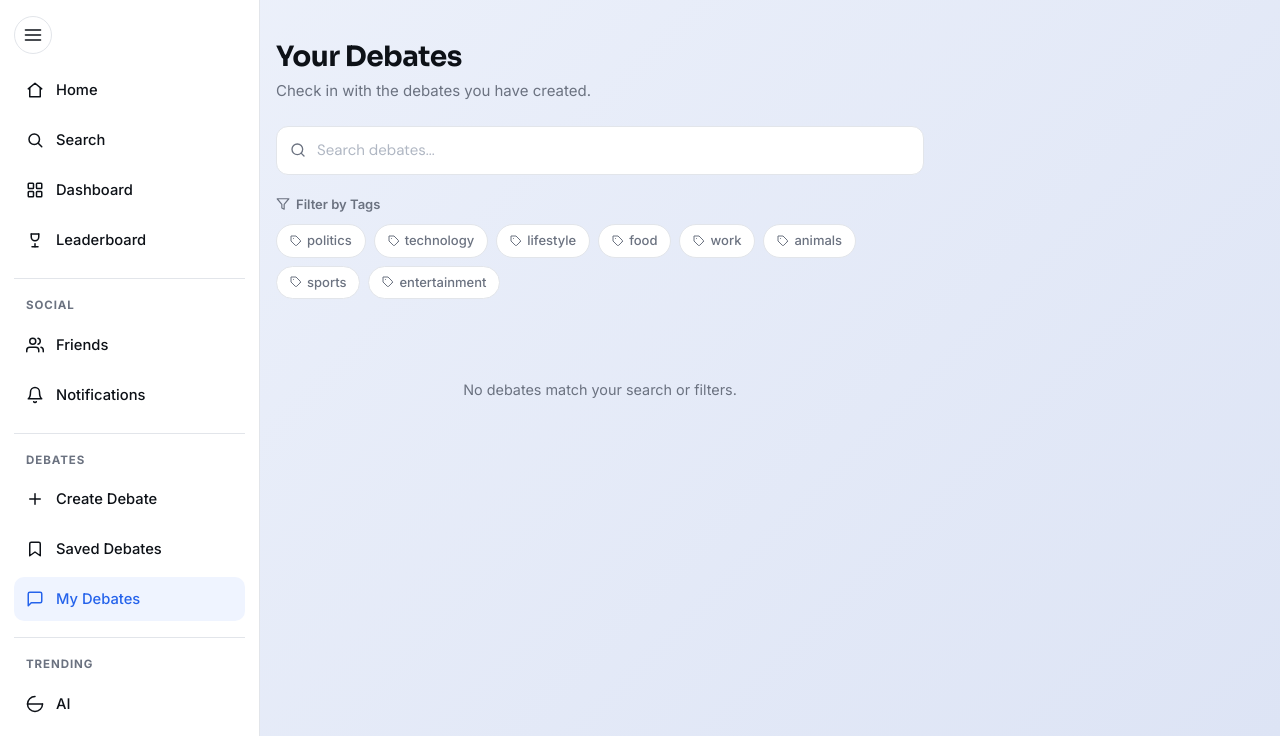
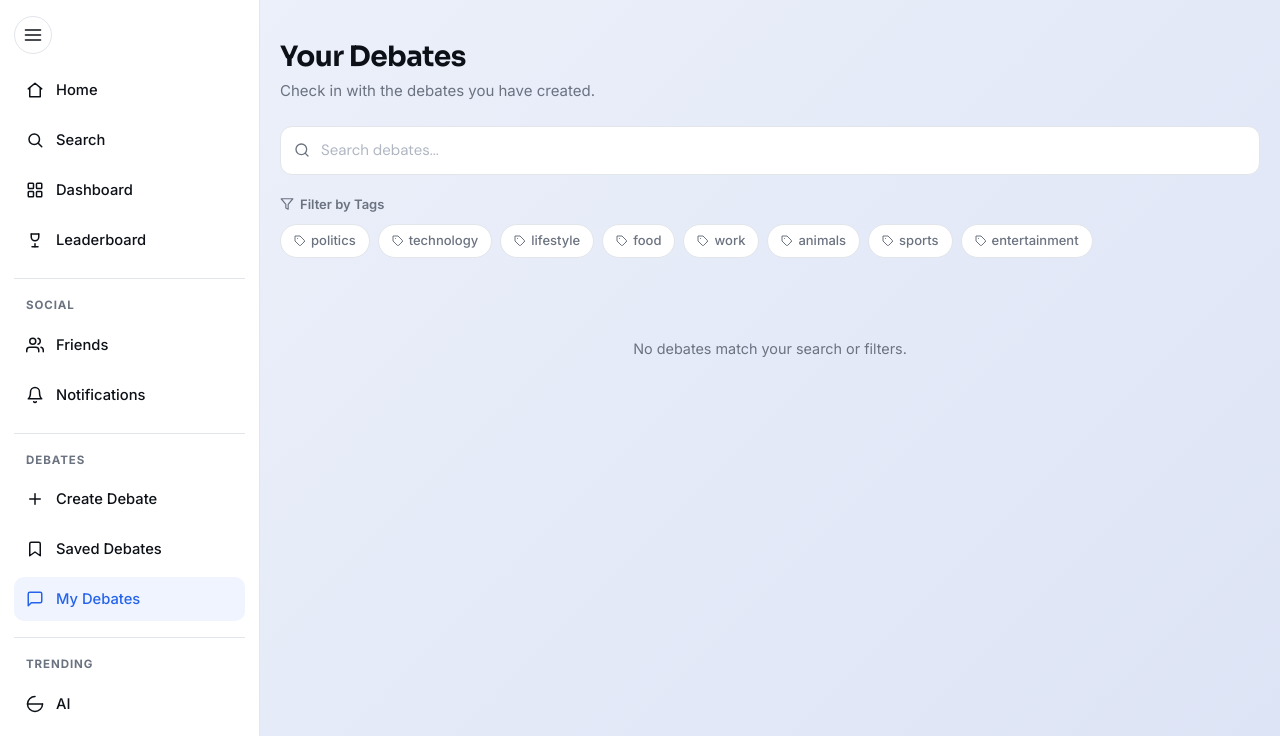
Before and after one commit to top-zizu/CITS-3403-Project, a Flask app: page /my-debates in a window 1280 px wide. Shown: the part 64-800 px from the top of the page. Run offline with Flask 3, Linux system fonts and the light colour scheme; the visitor is signed in with stand-in values (Sample User, id 1); data that the repository does not hold is empty; some libraries are stand-ins or nearby versions.

Commit message:
Fixed width of my debates page and debate_detail page.

```diff
--- a/static/style_my_debate.css
+++ b/static/style_my_debate.css
@@ -2,6 +2,18 @@ main {
   max-width: 680px;
   margin: 40px auto 80px;
   padding: 0 16px;
+}
+
+body.sidebar-open main,
+body.sidebar-collapsed main {
+  max-width: none;
+}
+
+body.sidebar-open main > *,
+body.sidebar-collapsed main > * {
+  max-width: 980px;
+  margin-left: auto;
+  margin-right: auto;
 }
 
 .page-header {
```
Also changed, not shown: static/style.css (line endings or trailing spaces).
